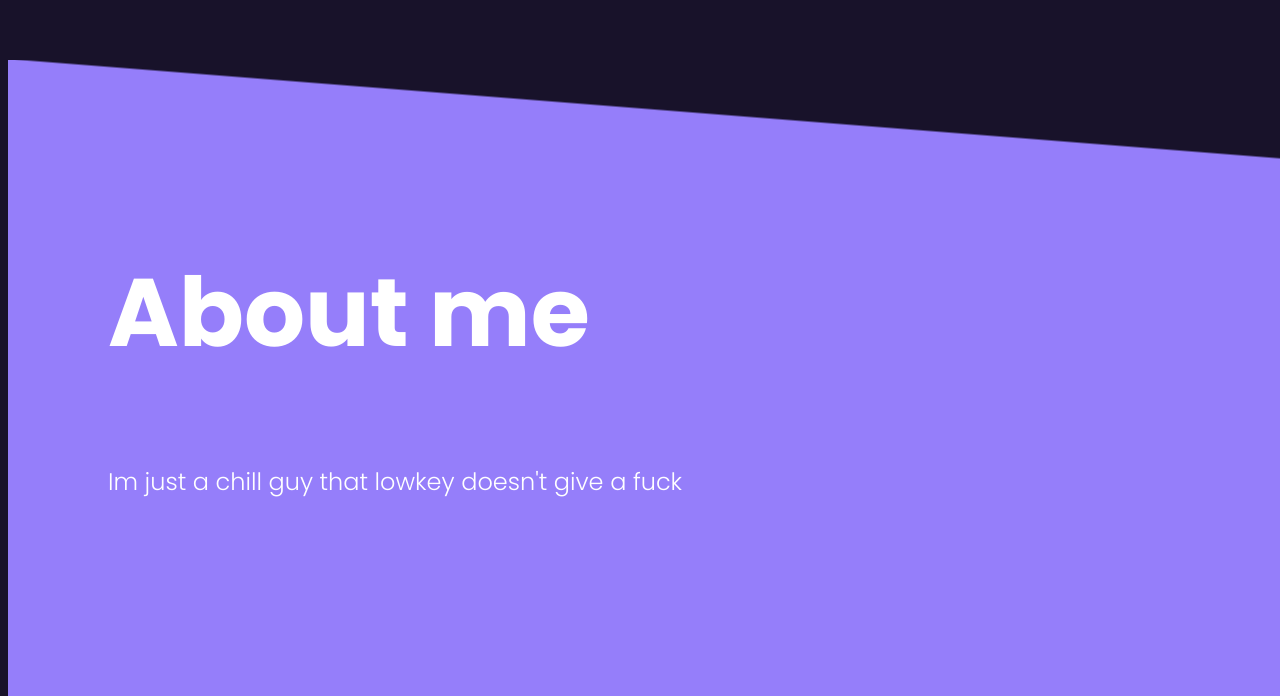
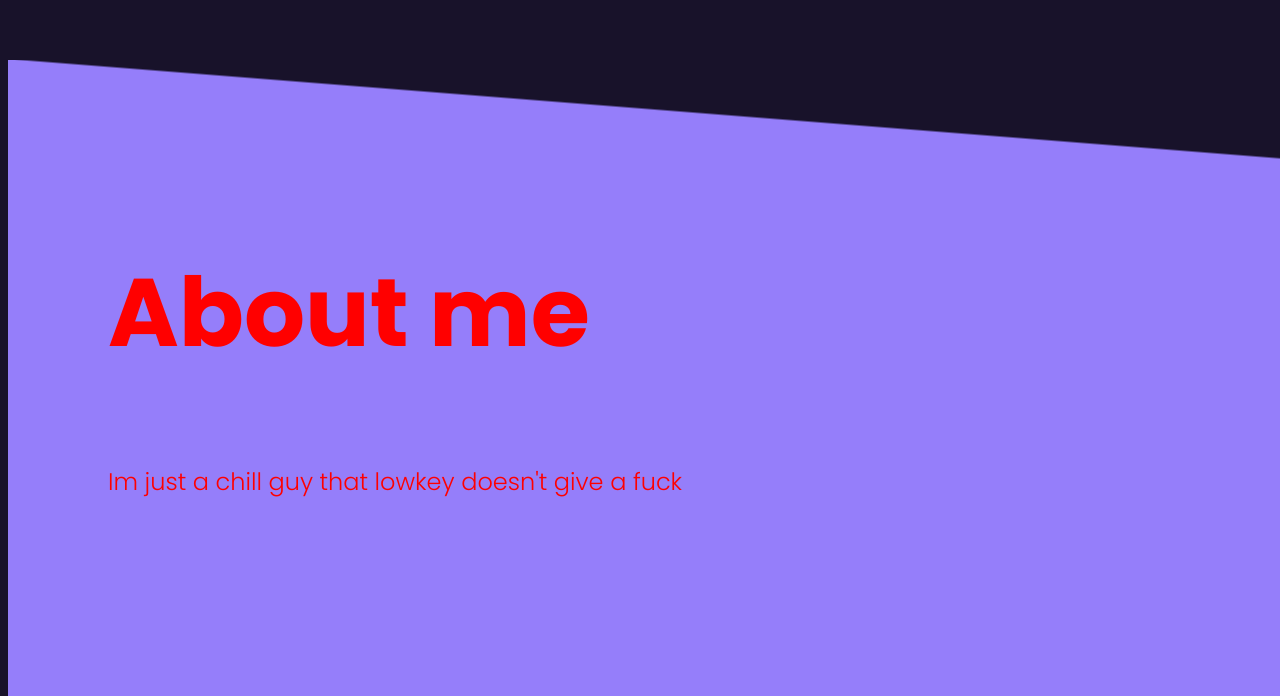
Before and after one commit to AndreAlhinha/AndreRamosAlhinha, a plain HTML site: page index.html in a window 1280 px wide. Shown: the part 604-1300 px from the top of the page. Drawn offline with Linux system fonts and the light colour scheme.

Commit message:
Update style.css

```diff
--- a/style.css
+++ b/style.css
@@ -21,7 +21,7 @@ body {
   }
 
 .text_normal {
-    color: rgb(255, 255, 255);
+    color: rgb(255, 0, 0);
     font-family: "Poppins", sans-serif;
     font-weight: 300;
     font-style: normal;
```
